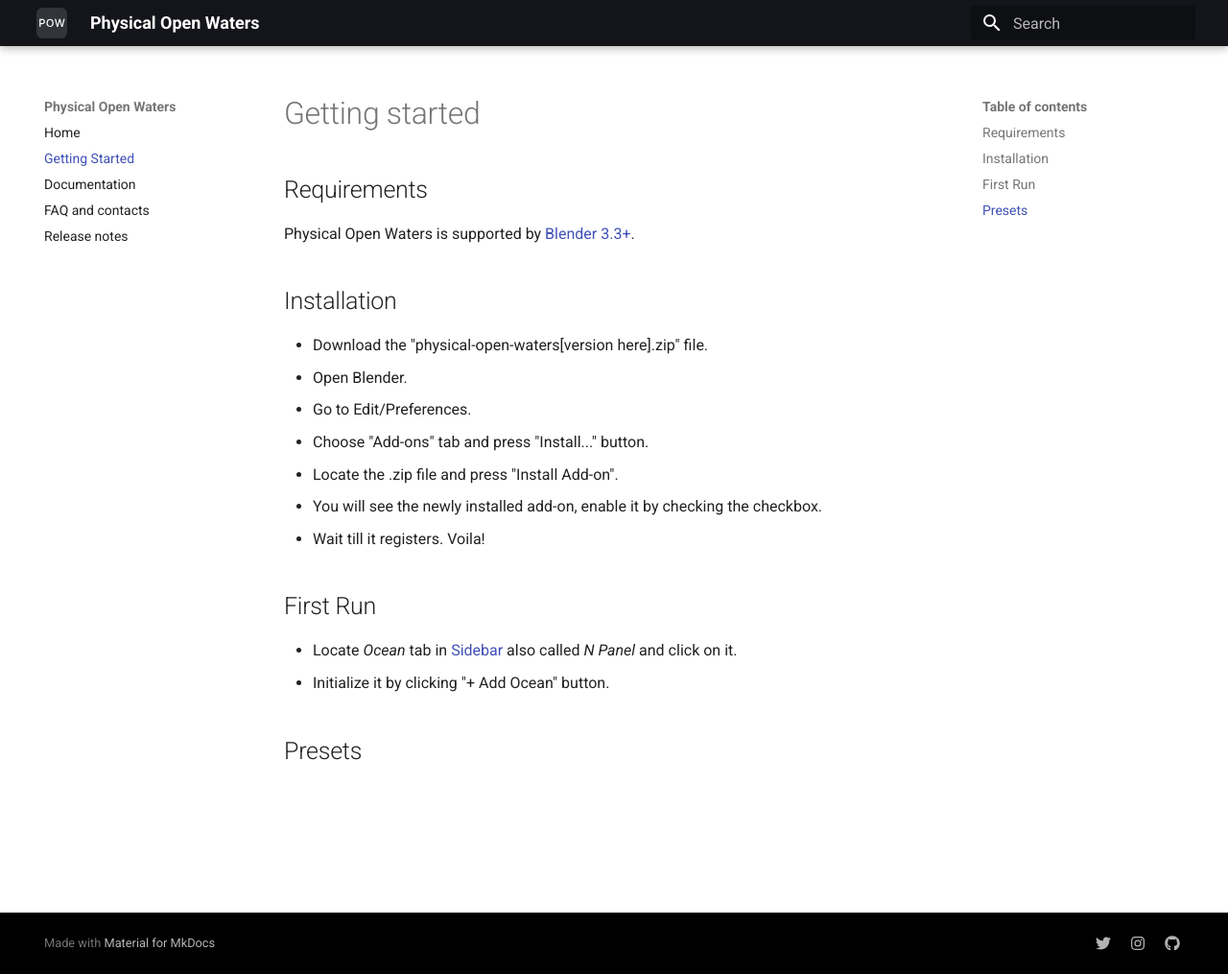
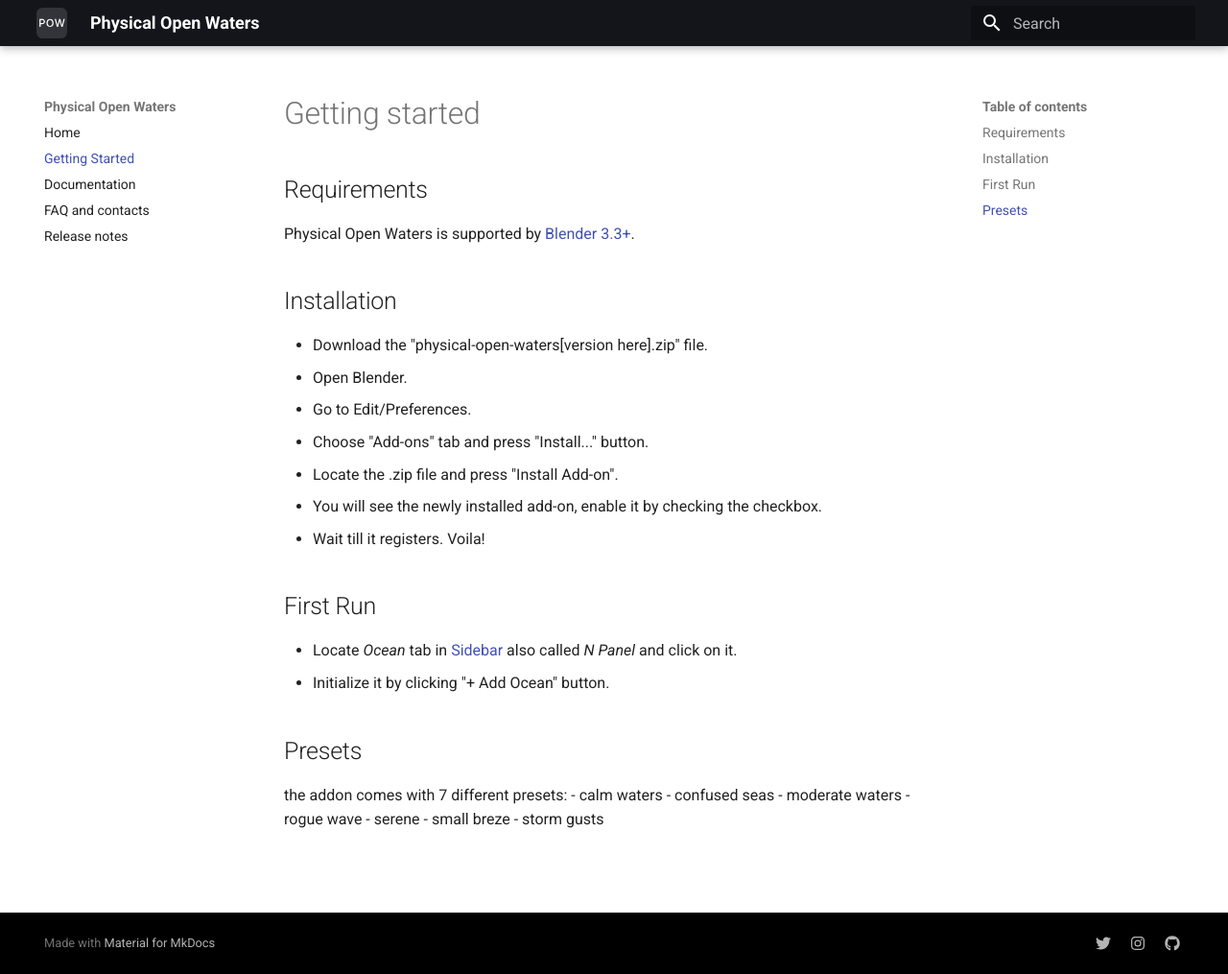
Before and after one commit to PhysicalAddons/web-pow, an MkDocs documentation site: the page built from docs/getting-started.md, in a window 1280 px wide and 1015 px high. Shown: the whole window at 96% size. Built offline with MkDocs 1.6.1 and Material for MkDocs 9.7.7, drawn with Linux system fonts in a browser that asks for light colours.

Commit message:
Update getting-started.md

```diff
--- a/docs/getting-started.md
+++ b/docs/getting-started.md
@@ -22,3 +22,11 @@ also called _N Panel_ and click on it.
 - Initialize it by clicking "+ Add Ocean" button.
 
 ## Presets
+the addon comes with 7 different presets:
+- calm waters
+- confused seas
+- moderate waters
+- rogue wave
+- serene
+- small breze
+- storm gusts
```
